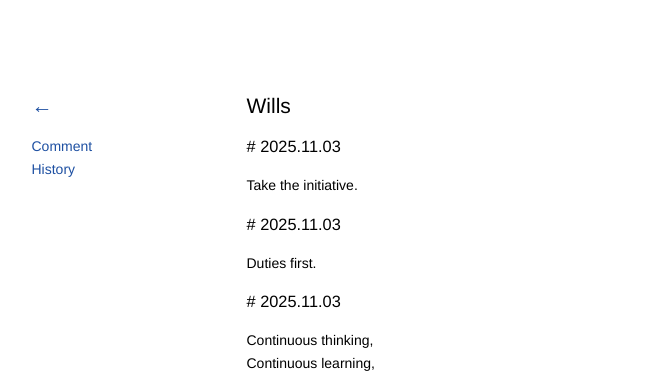
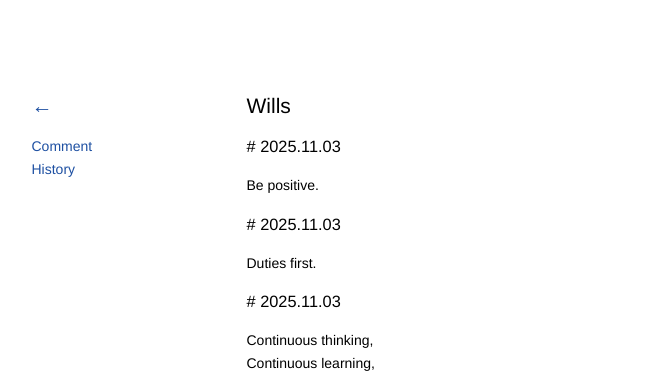
Before and after one commit to kidlj/awei, a Jekyll site: the page built from _wiki/wills.md, in a window 1280 px wide and 900 px high. Shown: the top 373 px of the window, without its empty margins (101-761 px from the left). Built offline with Jekyll 4.4.1, drawn with Linux system fonts in a browser that asks for light colours.

Commit message:
update wills

```diff
--- a/_wiki/wills.md
+++ b/_wiki/wills.md
@@ -4,7 +4,7 @@ title: Wills
 
 ### 2025.11.03
 
-Take the initiative.
+Be positive.
 
 ### 2025.11.03
 
```
